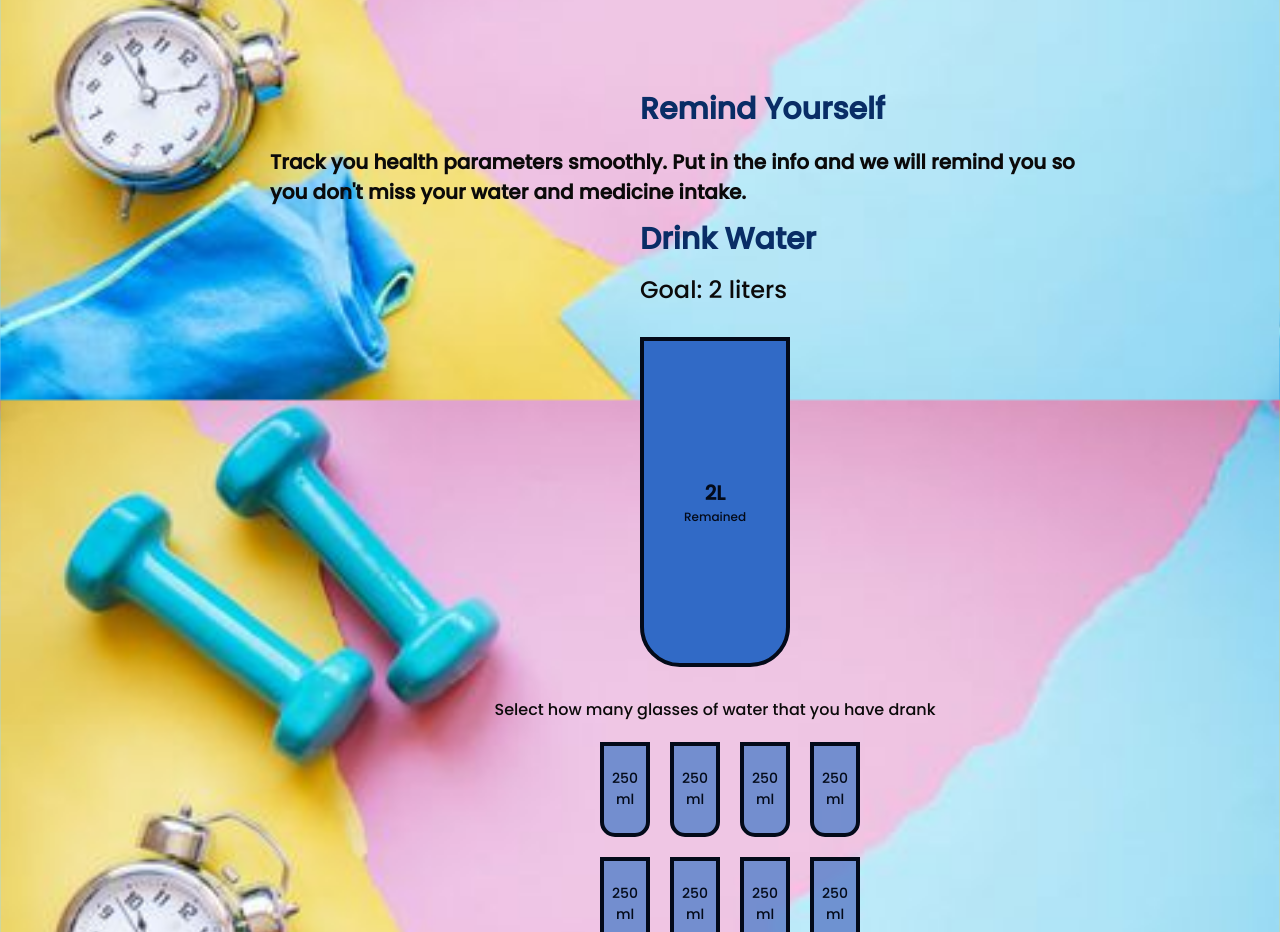
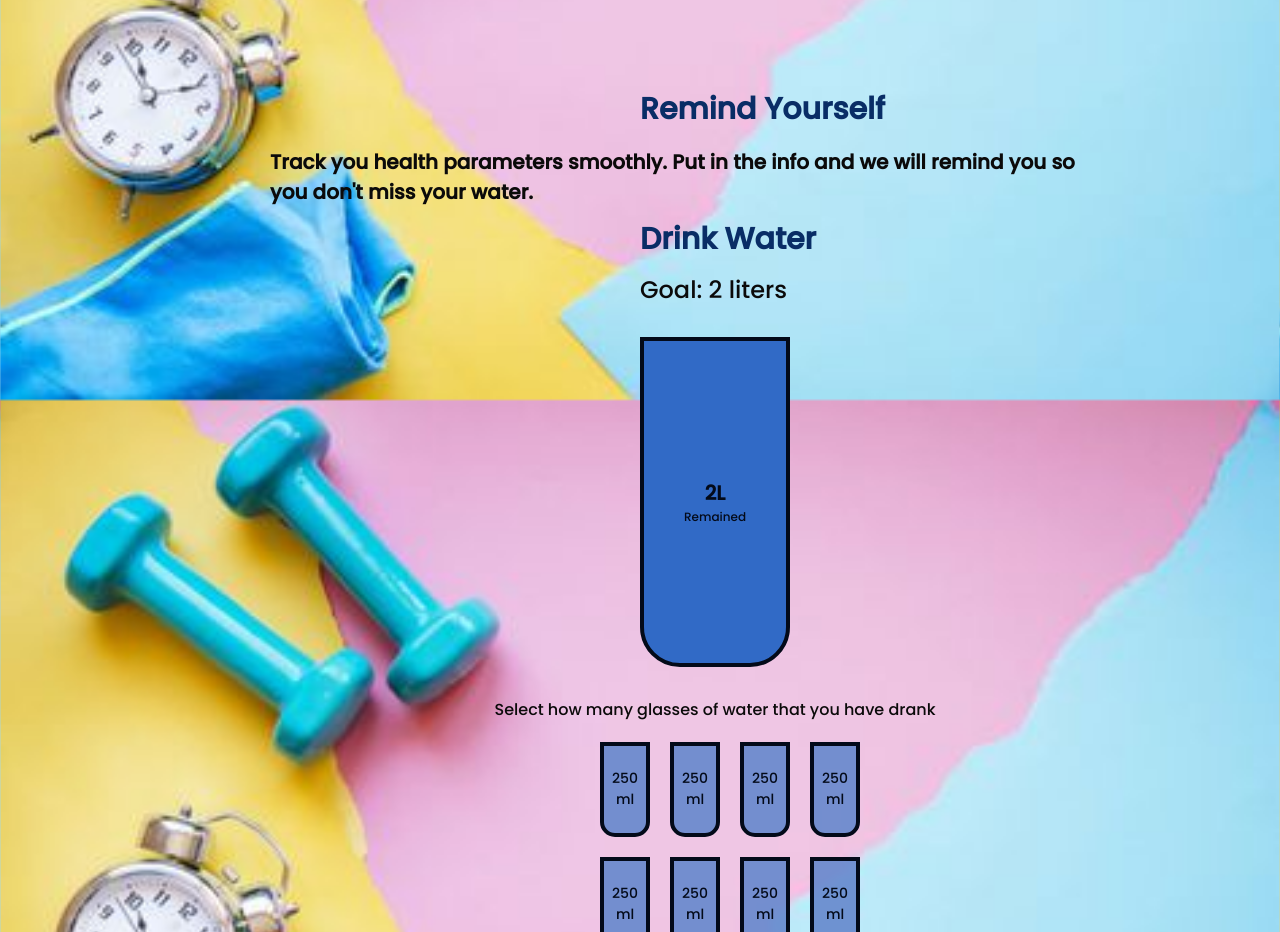
Before and after one commit to harshadaa20/Codehers, a plain HTML site: page index.html in a window 1280 px wide. Shown: the part 2160-3092 px from the top of the page. Drawn offline with nearby package versions, Linux system fonts and the light colour scheme; some packages are replaced by stand-ins of ours; a script that the page names is missing.

Commit message:
Update index.html

```diff
--- a/index.html
+++ b/index.html
@@ -105,7 +105,7 @@
     </section>
     <section id="remind">
         <h1>Remind Yourself</h1>
-        <h4>Track you health parameters smoothly. Put in the info and we will remind you so you don't miss your water and medicine intake.</h4>
+        <h4>Track you health parameters smoothly. Put in the info and we will remind you so you don't miss your water.</h4>
         <h1>Drink Water</h1>
     <h2>Goal: 2 liters</h2>
     <div class="cup">
```
